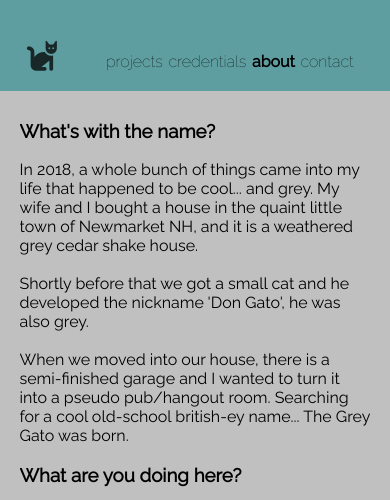
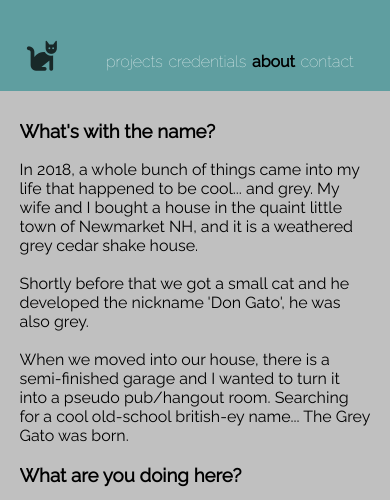
Before and after one commit to tallen1985/Projects, a PHP site: page /portfolio/about.html in a window 390 px wide. Shown: the top 500 px of the page. Run offline with PHP 8.4, Linux system fonts and the light colour scheme; some libraries are stand-ins or nearby versions.

Commit message:
changed color

```diff
--- a/portfolio/css/style.css
+++ b/portfolio/css/style.css
@@ -48,7 +48,9 @@ nav ul {
     width: 100%;
 
 }
-
+.navbar ul li a{
+    color: white;
+}
 a:link {
     text-decoration: none;
     color:black;
@@ -108,9 +110,14 @@ footer {
     }
     .nav ul {
         justify-content: space-around;
+        font-size:1.5em;
     }
     .navbar li {
         font-size: 1rem;
+    }
+    .navbar ul li a{
+        font-size 1.5em;
+        color: white;
     }
 }
 /* Credentials and Projects */
```
